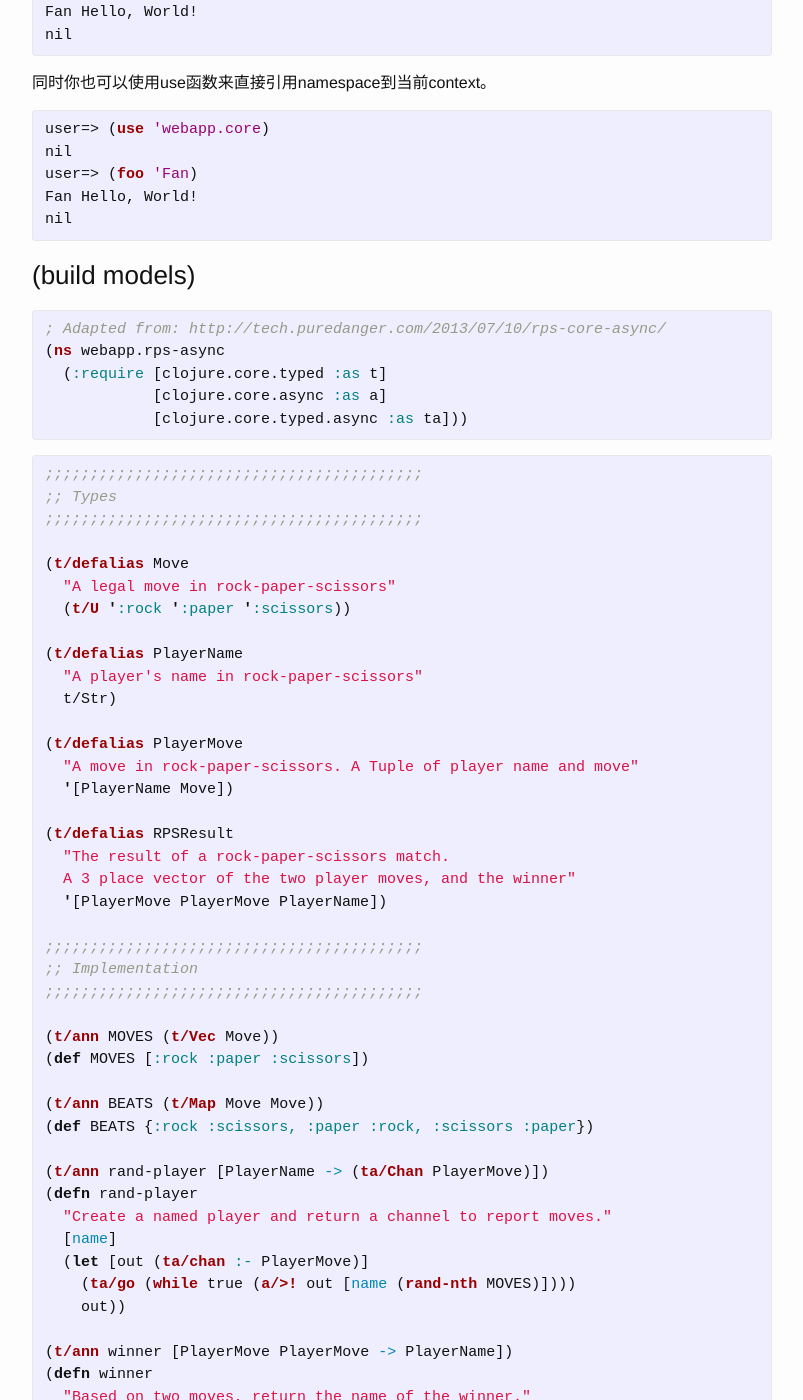
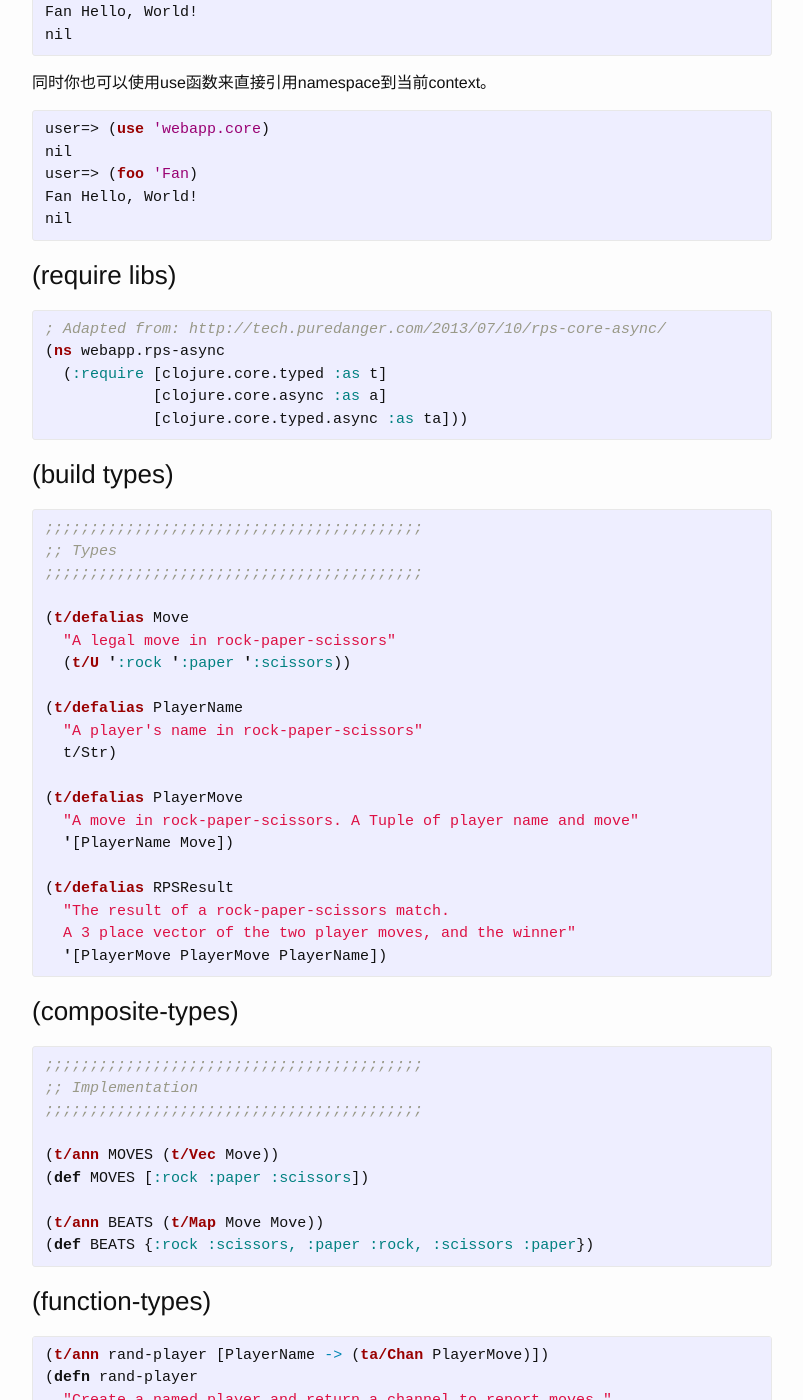
Before and after one commit to tcz001/tcz001.github.io, a Jekyll site: the page built from _posts/2014-12-02-clojure-101-02.markdown, in a window 1280 px wide and 1400 px high, scrolled down 1989 px. Shown: the whole window, without its empty margins (238-1041 px from the left). Built offline with Jekyll 4.4.1, drawn with Linux system fonts in a browser that asks for light colours.

Commit message:
Updated 2014-12-02-clojure-101-02.markdown

```diff
--- a/_posts/2014-12-02-clojure-101-02.markdown
+++ b/_posts/2014-12-02-clojure-101-02.markdown
@@ -96,7 +96,7 @@ Fan Hello, World!
 nil
 {% endhighlight %}
 
-### (build models)
+### (require libs)
 
 {% highlight clojure %}
 ; Adapted from: http://tech.puredanger.com/2013/07/10/rps-core-async/
@@ -105,6 +105,8 @@ nil
             [clojure.core.async :as a]
             [clojure.core.typed.async :as ta]))
 {% endhighlight %}
+
+### (build types)
 
 {% highlight clojure %}
 ;;;;;;;;;;;;;;;;;;;;;;;;;;;;;;;;;;;;;;;;;;
@@ -127,6 +129,11 @@ nil
   "The result of a rock-paper-scissors match.
   A 3 place vector of the two player moves, and the winner"
   '[PlayerMove PlayerMove PlayerName])
+{% endhighlight %}
+
+### (composite-types)
+
+{% highlight clojure %}
 
 ;;;;;;;;;;;;;;;;;;;;;;;;;;;;;;;;;;;;;;;;;;
 ;; Implementation
@@ -137,7 +144,11 @@ nil
 
 (t/ann BEATS (t/Map Move Move))
 (def BEATS {:rock :scissors, :paper :rock, :scissors :paper})
+{% endhighlight %}
 
+### (function-types)
+
+{% highlight clojure %}
 (t/ann rand-player [PlayerName -> (ta/Chan PlayerMove)])
 (defn rand-player
   "Create a named player and return a channel to report moves."
@@ -211,8 +222,11 @@ nil
         (assert winner)
         (recur (dec remaining)
                (merge-with + results {winner 1}))))))
+{% endhighlight %}
 
+### (lambda)
 
+{% highlight clojure %}
 (fn []
   (t/ann-form (a/<!! (init))
               (t/U nil RPSResult)))
```
